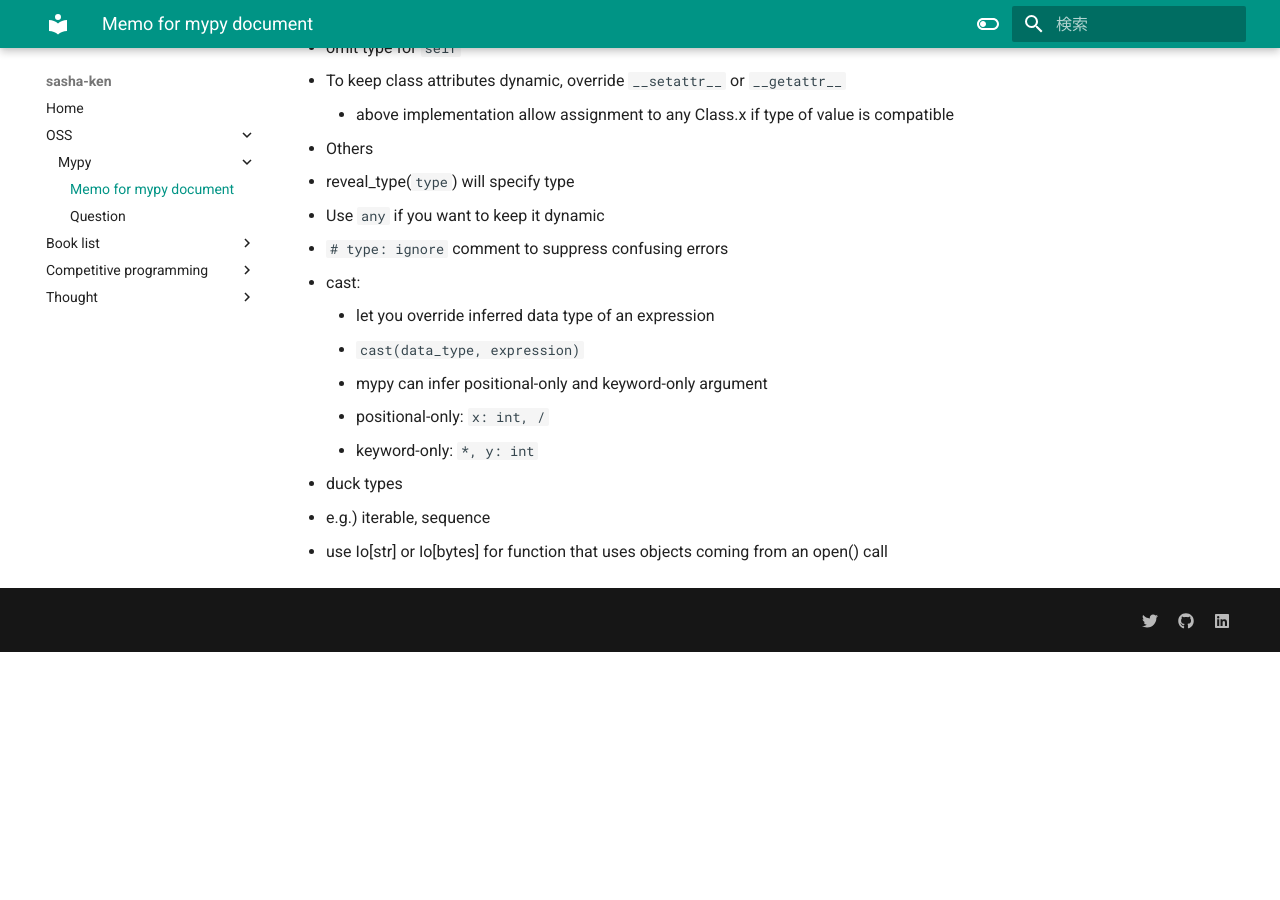
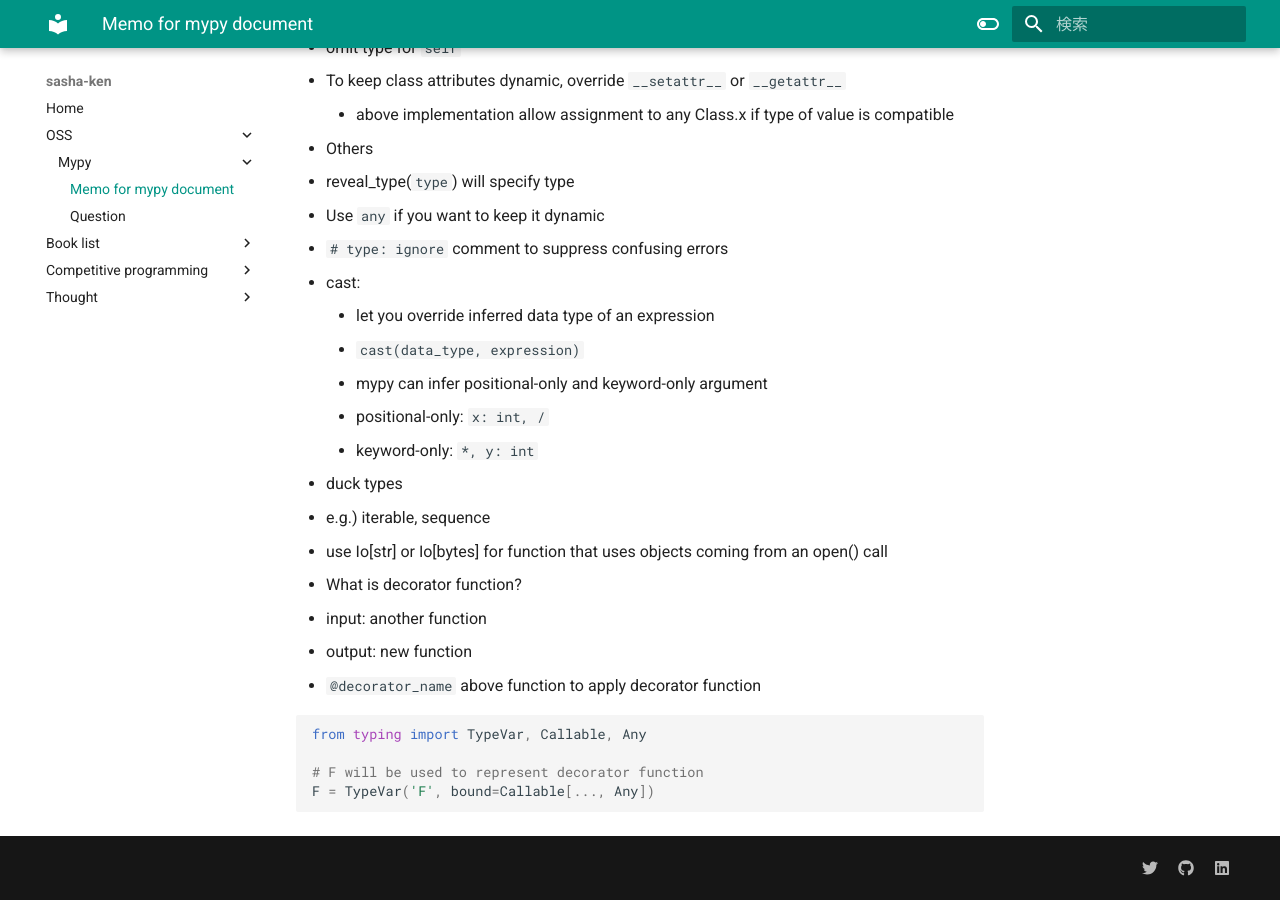
Before and after one commit to quinn-sasha/sasha-ken, an MkDocs documentation site: the page built from docs/OSS/mypy/doc_memo.md, in a window 1280 px wide and 900 px high, scrolled down 548 px. Built offline with MkDocs 1.6.1 and Material for MkDocs 9.7.7, drawn with Linux system fonts in a browser that asks for light colours; before the commit the page ends 1200 px from its top, so only the background shows below that.

Commit message:
Added decorator funciton typing

````diff
--- a/docs/OSS/mypy/doc_memo.md
+++ b/docs/OSS/mypy/doc_memo.md
@@ -28,3 +28,14 @@
 - duck types
   - e.g.) iterable, sequence
   - use Io[str] or Io[bytes] for function that uses objects coming from an open() call
+- What is decorator function?
+  - input: another function
+  - output: new function
+  - `@decorator_name` above function to apply decorator function
+
+```py
+from typing import TypeVar, Callable, Any
+
+# F will be used to represent decorator function
+F = TypeVar('F', bound=Callable[..., Any])
+```
````
